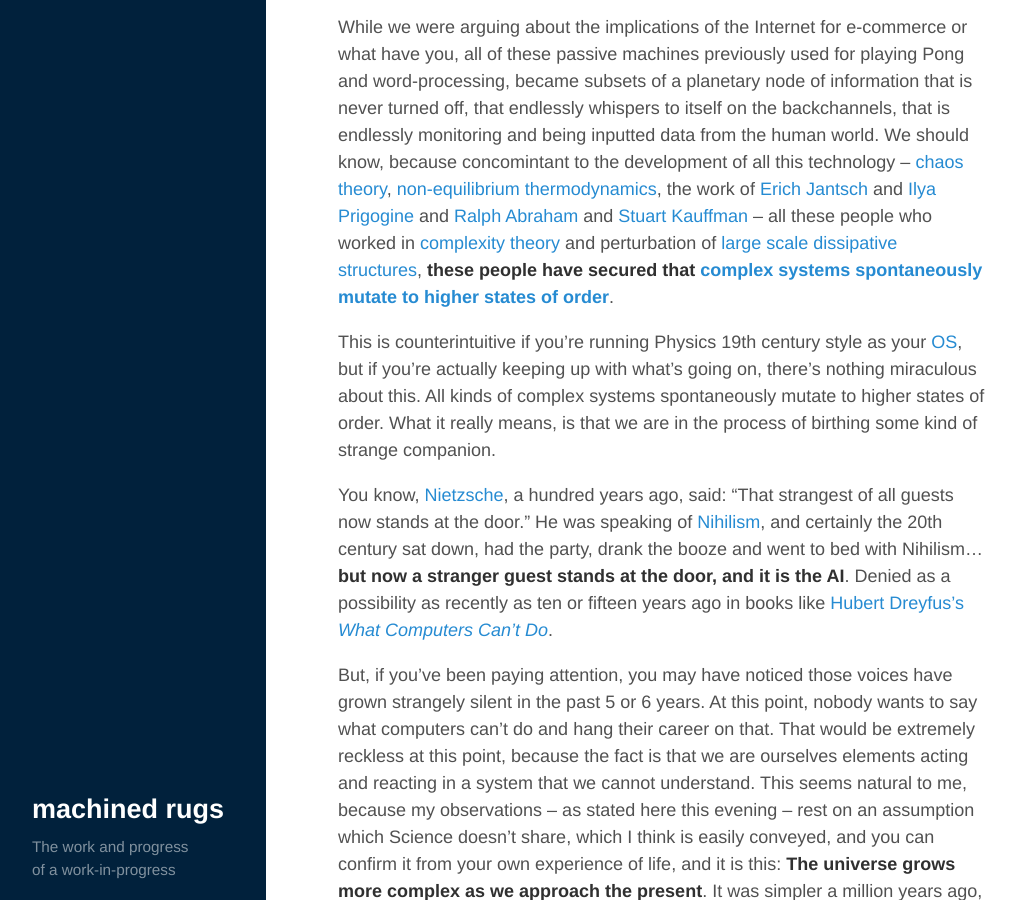
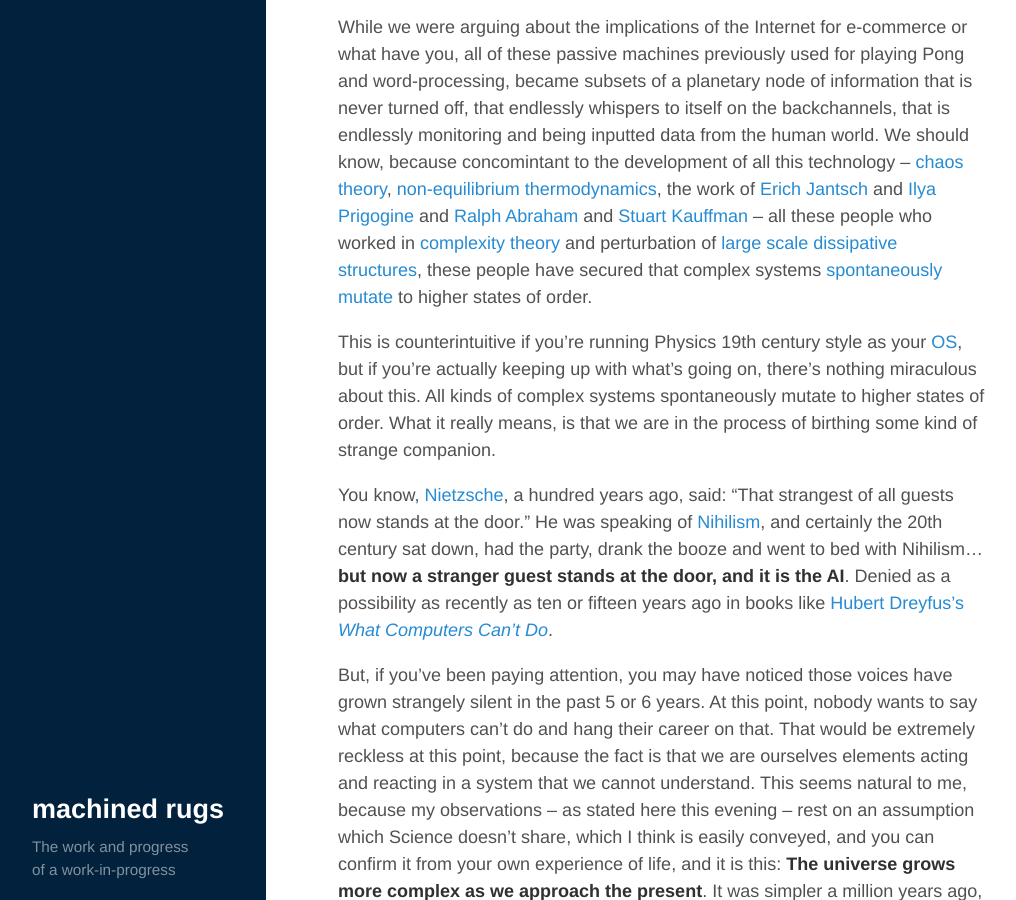
Before and after one commit to erdence/erdence.github.io, a Jekyll site: the page built from _posts/2015-10-29-mckenna-machines.markdown, in a window 1280 px wide and 900 px high, scrolled down 8001 px. Shown: the whole window, without its empty margins (4-1020 px from the left). Built offline with Jekyll 4.4.1, drawn with Linux system fonts in a browser that asks for light colours.

Commit message:
Update 2015-10-29-mckenna-machines.markdown

```diff
--- a/_posts/2015-10-29-mckenna-machines.markdown
+++ b/_posts/2015-10-29-mckenna-machines.markdown
@@ -82,7 +82,7 @@ With that perspective then, **[it seems to me that the Earth's strategy for its
 
 If you study [Embryology](https://en.wikipedia.org/wiki/Embryology), you know that the final ramification, the final spreading and thinning-out of the nervous system happens very suddenly at the end of fetal development. I don't know if you've been paying attention, but in the last ten, twelve years or so a very profound change has crept over our household appliances: they've become telepathic.
 
-While we were arguing about the implications of the Internet for e-commerce or what have you, all of these passive machines previously used for playing Pong and word-processing, became subsets of a planetary node of information that is never turned off, that endlessly whispers to itself on the backchannels, that is endlessly monitoring and being inputted data from the human world. We should know, because concomintant to the development of all this technology -- [chaos theory](https://en.wikipedia.org/wiki/Chaos_theory), [non-equilibrium thermodynamics](https://en.wikipedia.org/wiki/Non-equilibrium_thermodynamics), the work of [Erich Jantsch](https://en.wikipedia.org/wiki/Erich_Jantsch) and [Ilya Prigogine](https://en.wikipedia.org/wiki/Ilya_Prigogine) and [Ralph Abraham](https://en.wikipedia.org/wiki/Ralph_Abraham) and [Stuart Kauffman](https://en.wikipedia.org/wiki/Stuart_Kauffman) -- all these people who worked in [complexity theory](https://en.wikipedia.org/wiki/Complexity_theory) and perturbation of [large scale dissipative structures](https://en.wikipedia.org/wiki/Ilya_Prigogine#Dissipative_structures_theory), **these people have secured that [complex systems spontaneously mutate to higher states of order](https://en.wikipedia.org/wiki/Self-organization)**.
+While we were arguing about the implications of the Internet for e-commerce or what have you, all of these passive machines previously used for playing Pong and word-processing, became subsets of a planetary node of information that is never turned off, that endlessly whispers to itself on the backchannels, that is endlessly monitoring and being inputted data from the human world. We should know, because concomintant to the development of all this technology -- [chaos theory](https://en.wikipedia.org/wiki/Chaos_theory), [non-equilibrium thermodynamics](https://en.wikipedia.org/wiki/Non-equilibrium_thermodynamics), the work of [Erich Jantsch](https://en.wikipedia.org/wiki/Erich_Jantsch) and [Ilya Prigogine](https://en.wikipedia.org/wiki/Ilya_Prigogine) and [Ralph Abraham](https://en.wikipedia.org/wiki/Ralph_Abraham) and [Stuart Kauffman](https://en.wikipedia.org/wiki/Stuart_Kauffman) -- all these people who worked in [complexity theory](https://en.wikipedia.org/wiki/Complexity_theory) and perturbation of [large scale dissipative structures](https://en.wikipedia.org/wiki/Ilya_Prigogine#Dissipative_structures_theory), these people have secured that complex systems [spontaneously mutate](https://en.wikipedia.org/wiki/Self-organization) to higher states of order.
 
 This is counterintuitive if you're running Physics 19th century style as your [OS](https://en.wikipedia.org/wiki/Operating_system), but if you're actually keeping up with what's going on, there's nothing miraculous about this. All kinds of complex systems spontaneously mutate to higher states of order. What it really means, is that we are in the process of birthing some kind of strange companion.
 
```
